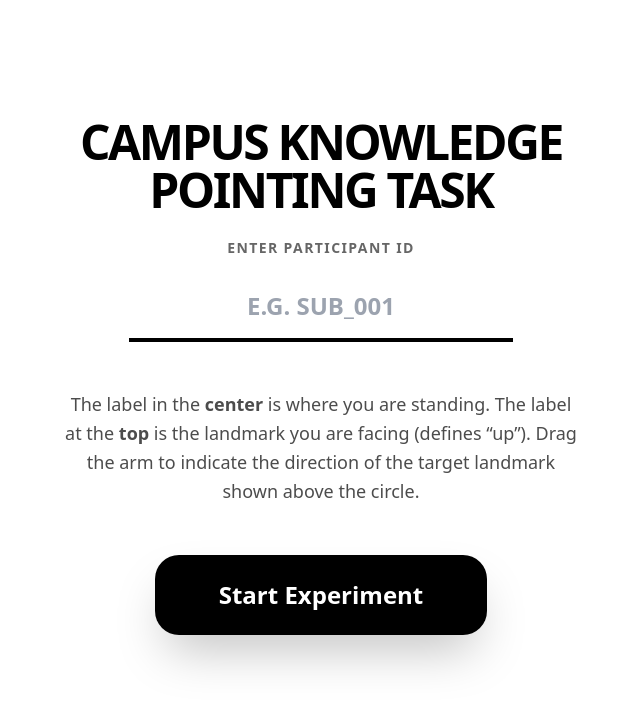
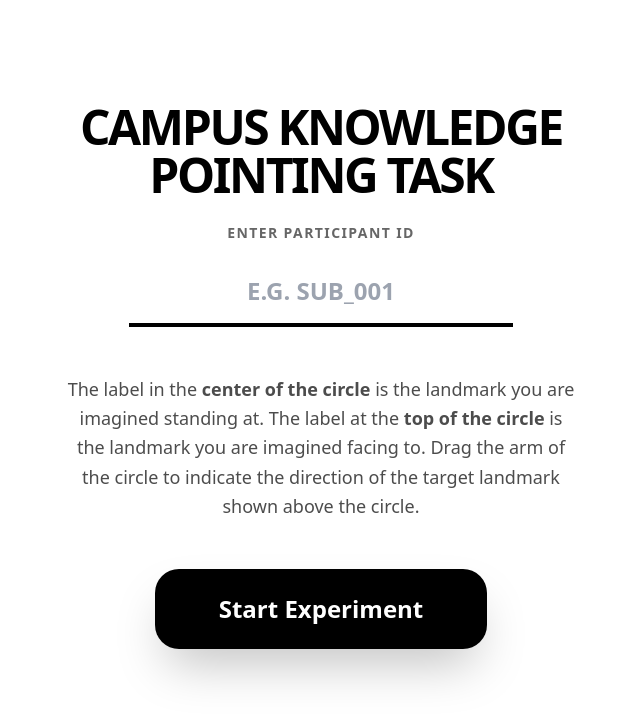
Before and after one commit to m-z5427/BackpackStudy_Campusknowledge_Pointing, a React (Vite) app: page / in a window 1280 px wide. Shown: the top 722 px of the page, without its empty margins (319-959 px from the left). Built offline with nearby package versions, Linux system fonts and the light colour scheme.

Commit message:
improved instructions

```diff
--- a/App.tsx
+++ b/App.tsx
@@ -165,7 +165,7 @@ const App: React.FC = () => {
           </div>
 
           <p className="text-lg text-black/70 mt-12 mb-12 leading-relaxed max-w-lg mx-auto">
-            The label in the <span className="font-bold">center</span> is where you are standing. The label at the <span className="font-bold">top</span> is the landmark you are facing (defines “up”). Drag the arm to indicate the direction of the target landmark shown above the circle.
+            The label in the <span className="font-bold">center of the circle</span> is the landmark you are imagined standing at. The label at the <span className="font-bold">top of the circle</span> is the landmark you are imagined facing to. Drag the arm of the circle to indicate the direction of the target landmark shown above the circle.
           </p>
 
           <button
```
